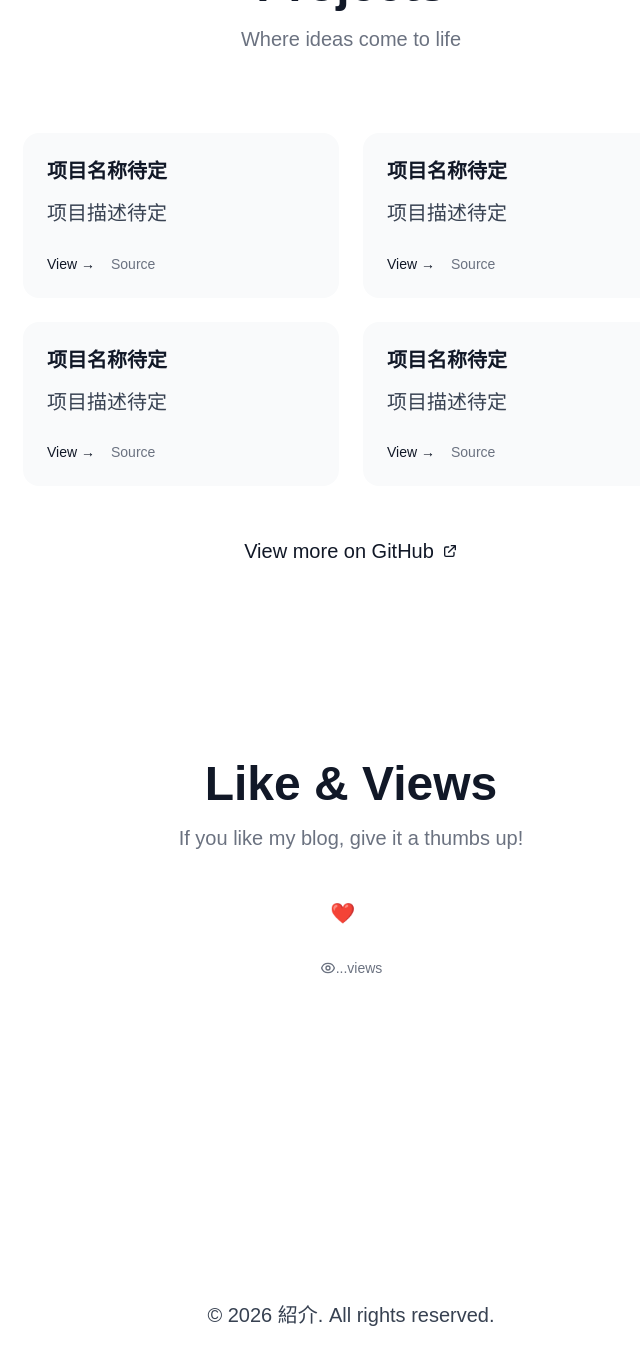
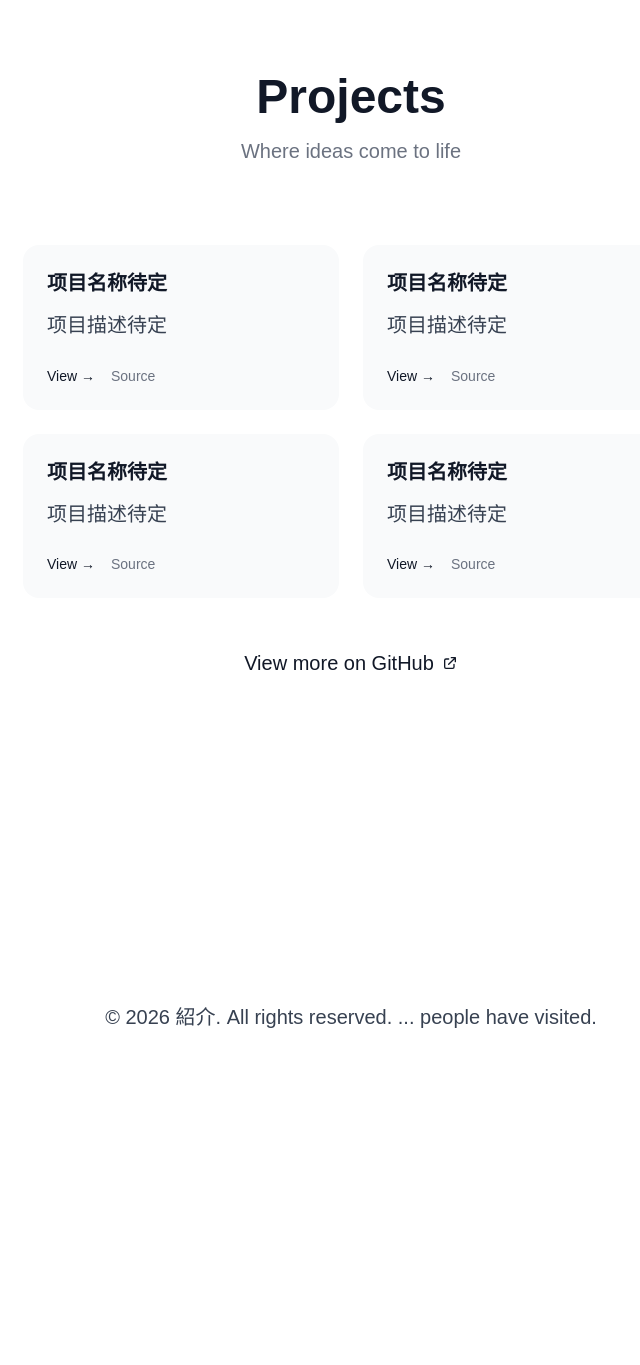
Before and after one commit to Vucius/Vucius.github.io, a Jekyll site: the page built from index.markdown, in a window 1280 px wide and 1400 px high, scrolled down 2317 px. Shown: the top 1365 px of the window, without its empty margins (289-929 px from the left). Built offline with Jekyll 4.4.1, drawn with Linux system fonts in a browser that asks for light colours; some web fonts are replaced; after the commit the page ends 3419 px from its top, so only the background shows below that; part of the change alters nothing that is shown.

Commit message:
style: redesign like button as grid card and move view counter to footer

```diff
--- a/_includes/footer.html
+++ b/_includes/footer.html
@@ -1,3 +1,19 @@
 <footer class="py-8 px-4 pb-12 text-center text-gray-700 dark:text-gray-400" role="contentinfo" aria-label="网站页脚">
-    <p>&copy; {{ 'now' | date: "%Y" }} {{ site.title }}. All rights reserved.</p>
+    <p>&copy; {{ 'now' | date: "%Y" }} {{ site.title }}. All rights reserved. <span id="global-view-count">...</span> people have visited.</p>
 </footer>
+
+<script>
+    (async function() {
+        try {
+            const SERVER_URL = 'https://vukservices.vercel.app';
+            // Always track a view when any page with a footer loads
+            const viewRes = await fetch(`${SERVER_URL}/api/view`, { method: 'POST' });
+            const viewData = await viewRes.json();
+            const count = viewData?.data?.count || viewData?.count || 0;
+            const el = document.getElementById('global-view-count');
+            if (el) el.innerText = count;
+        } catch (err) {
+            console.error('Failed to update views:', err);
+        }
+    })();
+</script>
--- a/_layouts/home.html
+++ b/_layouts/home.html
@@ -121,7 +121,53 @@ layout: default
                     </div>
                 </div>
             </div>
+
+            <!-- Like Card -->
+            <button onclick="sendLike()" id="likeBtn" class="p-4 sm:p-6 rounded-2xl bg-gray-50 dark:bg-gray-800 transition-all duration-300 sm:col-span-2 md:col-span-3 hover:scale-[1.02] focus:outline-none flex flex-col items-center justify-center text-center group cursor-pointer shadow-sm">
+                <div class="text-2xl sm:text-3xl text-gray-900 dark:text-white font-bold mb-2 flex items-center gap-2">
+                    <span class="group-hover:scale-110 transition-transform text-gray-900 dark:text-white group-hover:text-rose-500">❤️</span>
+                    <span id="like-count">...</span>
+                </div>
+                <div class="text-sm font-bold uppercase tracking-widest text-gray-900 dark:text-white">
+                    Do You Like Me
+                </div>
+            </button>
         </div>
+
+        <!-- Scripts for Like functionality -->
+        <script>
+            const LIKE_SERVER_URL = 'https://vukservices.vercel.app';
+
+            async function fetchLikes() {
+                try {
+                    const res = await fetch(`${LIKE_SERVER_URL}/api/like`);
+                    const data = await res.json();
+                    document.getElementById('like-count').innerText = data?.data?.count || data?.count || 0;
+                } catch (err) {
+                    console.error('Failed to load likes:', err);
+                }
+            }
+
+            async function sendLike() {
+                const btn = document.getElementById('likeBtn');
+                if (btn.disabled) return;
+                btn.disabled = true;
+
+                try {
+                    const res = await fetch(`${LIKE_SERVER_URL}/api/like`, { method: 'POST' });
+                    const data = await res.json();
+                    document.getElementById('like-count').innerText = data?.data?.count || data?.count || 0;
+                } catch (err) {
+                    console.error('Failed to send like:', err);
+                } finally {
+                    setTimeout(() => {
+                        btn.disabled = false;
+                    }, 500);
+                }
+            }
+
+            fetchLikes();
+        </script>
     </section>
 
     <!-- 滚动文字动画 2 -->
@@ -227,74 +273,6 @@ layout: default
         </div>
     </section>
 
-    <!-- Interaction Section -->
-    <section class="my-32 sm:my-48 text-center select-none">
-        <div class="max-w-4xl mx-auto px-6">
-            <h2 class="text-3xl sm:text-4xl md:text-5xl font-bold text-gray-900 dark:text-white mb-4">
-                Like & Views
-            </h2>
-            <p class="text-lg sm:text-xl text-gray-500 dark:text-gray-400 font-light mb-8">
-                If you like my blog, give it a thumbs up!
-            </p>
-
-            <div class="inline-flex flex-col items-center gap-4">
-                <!-- Like Button -->
-                <button onclick="sendLike()" id="likeBtn" class="group relative inline-flex items-center justify-center px-8 py-3 font-bold text-white transition-all duration-200 bg-rose-400 rounded-full hover:bg-rose-500 hover:scale-105 focus:outline-none focus:ring-2 focus:ring-offset-2 focus:ring-rose-400 dark:focus:ring-offset-gray-900">
-                    <span class="mr-2 text-xl group-hover:scale-110 transition-transform">❤️</span>
-                    <span id="like-count">...</span>
-                </button>
-
-                <!-- View Count -->
-                <div class="text-sm text-gray-500 dark:text-gray-400 flex items-center gap-1.5 mt-2">
-                    <svg class="w-4 h-4" fill="none" stroke="currentColor" viewBox="0 0 24 24"><path stroke-linecap="round" stroke-linejoin="round" stroke-width="2" d="M15 12a3 3 0 11-6 0 3 3 0 016 0z"></path><path stroke-linecap="round" stroke-linejoin="round" stroke-width="2" d="M2.458 12C3.732 7.943 7.523 5 12 5c4.478 0 8.268 2.943 9.542 7-1.274 4.057-5.064 7-9.542 7-4.477 0-8.268-2.943-9.542-7z"></path></svg>
-                    <span id="view-count">...</span> views
-                </div>
-            </div>
-
-            <script>
-                const SERVER_URL = 'https://vukservices.vercel.app';
-
-                async function fetchCounts() {
-                    try {
-                        const [likeRes, viewRes] = await Promise.all([
-                            fetch(`${SERVER_URL}/api/like`),
-                            fetch(`${SERVER_URL}/api/view`, { method: 'POST' })
-                        ]);
-                        const likeData = await likeRes.json();
-                        const viewData = await viewRes.json();
-
-                        document.getElementById('like-count').innerText = (likeData?.data?.count || 0) + ' Likes';
-                        document.getElementById('view-count').innerText = viewData?.data?.count || 0;
-                    } catch (err) {
-                        console.error('Failed to load counts:', err);
-                    }
-                }
-
-                async function sendLike() {
-                    const btn = document.getElementById('likeBtn');
-                    if (btn.disabled) return;
-                    btn.disabled = true;
-                    btn.classList.add('opacity-80', 'scale-95');
-
-                    try {
-                        const res = await fetch(`${SERVER_URL}/api/like`, { method: 'POST' });
-                        const data = await res.json();
-                        document.getElementById('like-count').innerText = (data?.data?.count || 0) + ' Likes';
-                    } catch (err) {
-                        console.error('Failed to send like:', err);
-                    } finally {
-                        setTimeout(() => {
-                            btn.disabled = false;
-                            btn.classList.remove('opacity-80', 'scale-95');
-                        }, 300);
-                    }
-                }
-
-                // Execute on load
-                fetchCounts();
-            </script>
-        </div>
-    </section>
 </div>
 
 <script>
```
